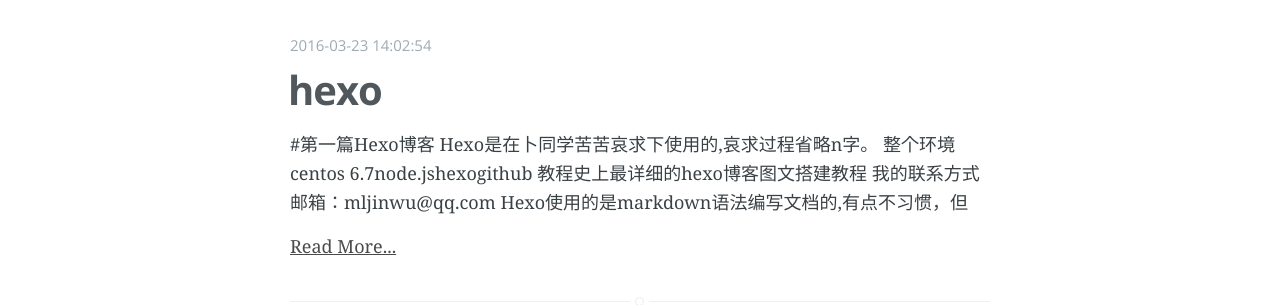
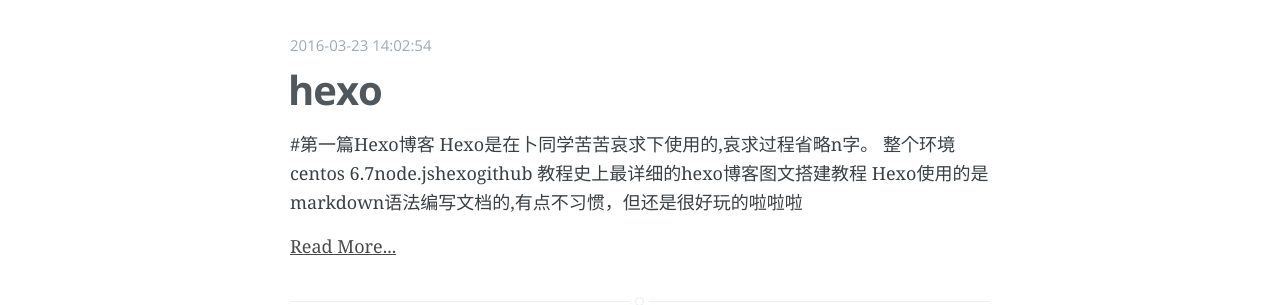
Before and after one commit to fengci/fengci.github.io, a plain HTML site: page index.html in a window 1280 px wide. Shown: the part 502-807 px from the top of the page. Drawn offline with nearby package versions, Linux system fonts and the light colour scheme.

Commit message:
Site updated: 2016-03-25 14:10:28

```diff
--- a/index.html
+++ b/index.html
@@ -57,9 +57,8 @@
 整个环境centos 6.7node.jshexogithub
 教程史上最详细的hexo博客图文搭建教程
 
-我的联系方式邮箱：&#109;&#x6c;&#x6a;&#x69;&#110;&#x77;&#117;&#64;&#x71;&#113;&#x2e;&#x63;&#x6f;&#109;
+Hexo使用的是markdown语法编写文档的,有点不习惯，但还是很好玩的啦啦啦
 
-Hexo使用的是markdown语法编写文档的,有点不习惯，但
 
       </p>
 
```
Also changed, not shown: 2016/03/23/hexo/index.html (+0 -2 lines), archives/2016/03/index.html (+1 -2 lines), archives/2016/index.html (+1 -2 lines), archives/index.html (+1 -2 lines).
